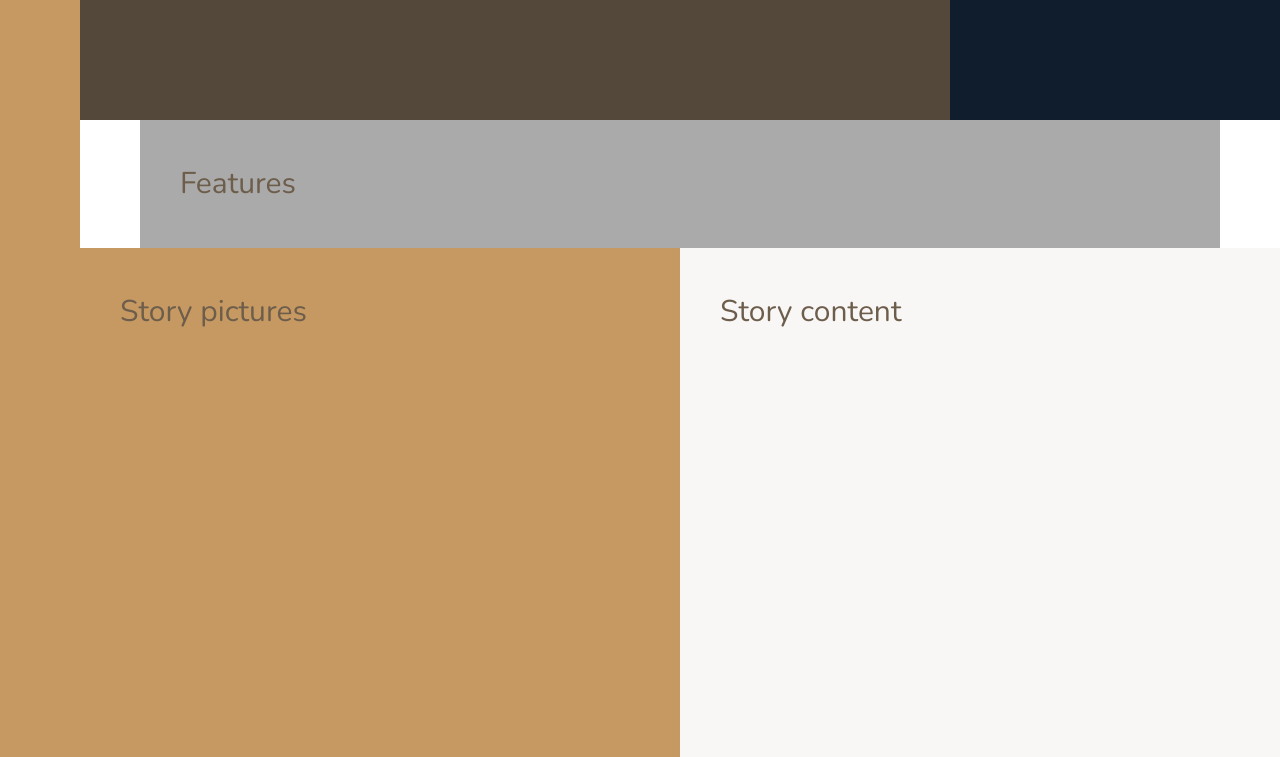
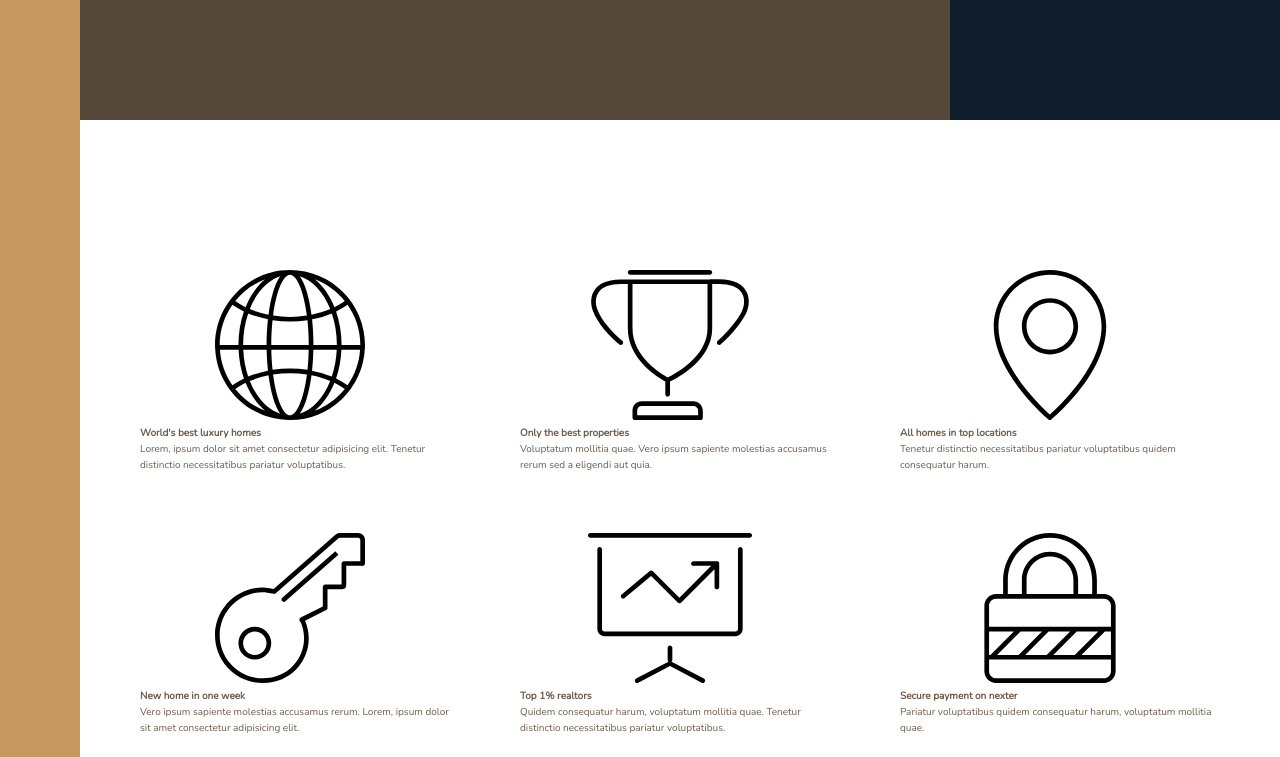
Before and after one commit to thiagocrux/nexter-landing-page, a website: page index.html in a window 1280 px wide. Shown: the part 520-1277 px from the top of the page. Drawn offline with nearby package versions, Linux system fonts and the light colour scheme.

Commit message:
After the class 109 "Building the Features Section - Part 1"

```diff
--- a/index.html
+++ b/index.html
@@ -25,7 +25,53 @@
         </div>
 
         <section class="features">
-            Features
+            <div class="feature">
+                <svg class="feature-icon">
+                    <use xlink:href="img/sprite.svg#icon-global"></use>
+                </svg>
+                <h4 class="heading-4">World's best luxury homes</h4>
+                <p class="feature__text">Lorem, ipsum dolor sit amet consectetur adipisicing elit. Tenetur distinctio necessitatibus pariatur voluptatibus.</p>
+            </div>
+
+            <div class="feature">
+                <svg class="feature-icon">
+                    <use xlink:href="img/sprite.svg#icon-trophy"></use>
+                </svg>
+                <h4 class="heading-4">Only the best properties</h4>
+                <p class="feature__text">Voluptatum mollitia quae. Vero ipsum sapiente molestias accusamus rerum sed a eligendi aut quia.</p>
+            </div>
+
+            <div class="feature">
+                <svg class="feature-icon">
+                    <use xlink:href="img/sprite.svg#icon-map-pin"></use>
+                </svg>
+                <h4 class="heading-4">All homes in top locations</h4>
+                <p class="feature__text">Tenetur distinctio necessitatibus pariatur voluptatibus quidem consequatur harum.</p>
+            </div>
+
+            <div class="feature">
+                <svg class="feature-icon">
+                    <use xlink:href="img/sprite.svg#icon-key"></use>
+                </svg>
+                <h4 class="heading-4">New home in one week</h4>
+                <p class="feature__text">Vero ipsum sapiente molestias accusamus rerum. Lorem, ipsum dolor sit amet consectetur adipisicing elit.</p>
+            </div>
+
+            <div class="feature">
+                <svg class="feature-icon">
+                    <use xlink:href="img/sprite.svg#icon-presentation"></use>
+                </svg>
+                <h4 class="heading-4">Top 1% realtors</h4>
+                <p class="feature__text">Quidem consequatur harum, voluptatum mollitia quae. Tenetur distinctio necessitatibus pariatur voluptatibus.</p>
+            </div>
+
+            <div class="feature">
+                <svg class="feature-icon">
+                    <use xlink:href="img/sprite.svg#icon-lock"></use>
+                </svg>
+                <h4 class="heading-4">Secure payment on nexter</h4>
+                <p class="feature__text">Pariatur voluptatibus quidem consequatur harum, voluptatum mollitia quae.</p>
+            </div>
         </section>
 
         <div class="story__pictures">
--- a/sass/_base.scss
+++ b/sass/_base.scss
@@ -38,9 +38,4 @@ body {
     display: grid;
     grid-template-rows: 80vh min-content 40vw repeat(3, min-content);
     grid-template-columns: [sidebar-start] 8rem [sidebar-end full-start] minmax(6rem, 1fr) [center-start] repeat(8, [col-start] minmax(min-content, 14rem) [col-end]) [center-end] minmax(6rem, 1fr) [full-end];
-
-    & > * {
-        padding: 40px;
-        font-size: 3rem;
-    }
 }
--- a/sass/_features.scss
+++ b/sass/_features.scss
@@ -1,4 +1,9 @@
 .features {
-    background-color: $color-grey-light-2;
     grid-column: center-start / center-end;
+
+    margin: 15rem 0;
+
+    display: grid;
+    grid-template-columns: repeat(3, 1fr);
+    grid-gap: 6rem;
 }
```
Also changed, not shown: css/style.css.
